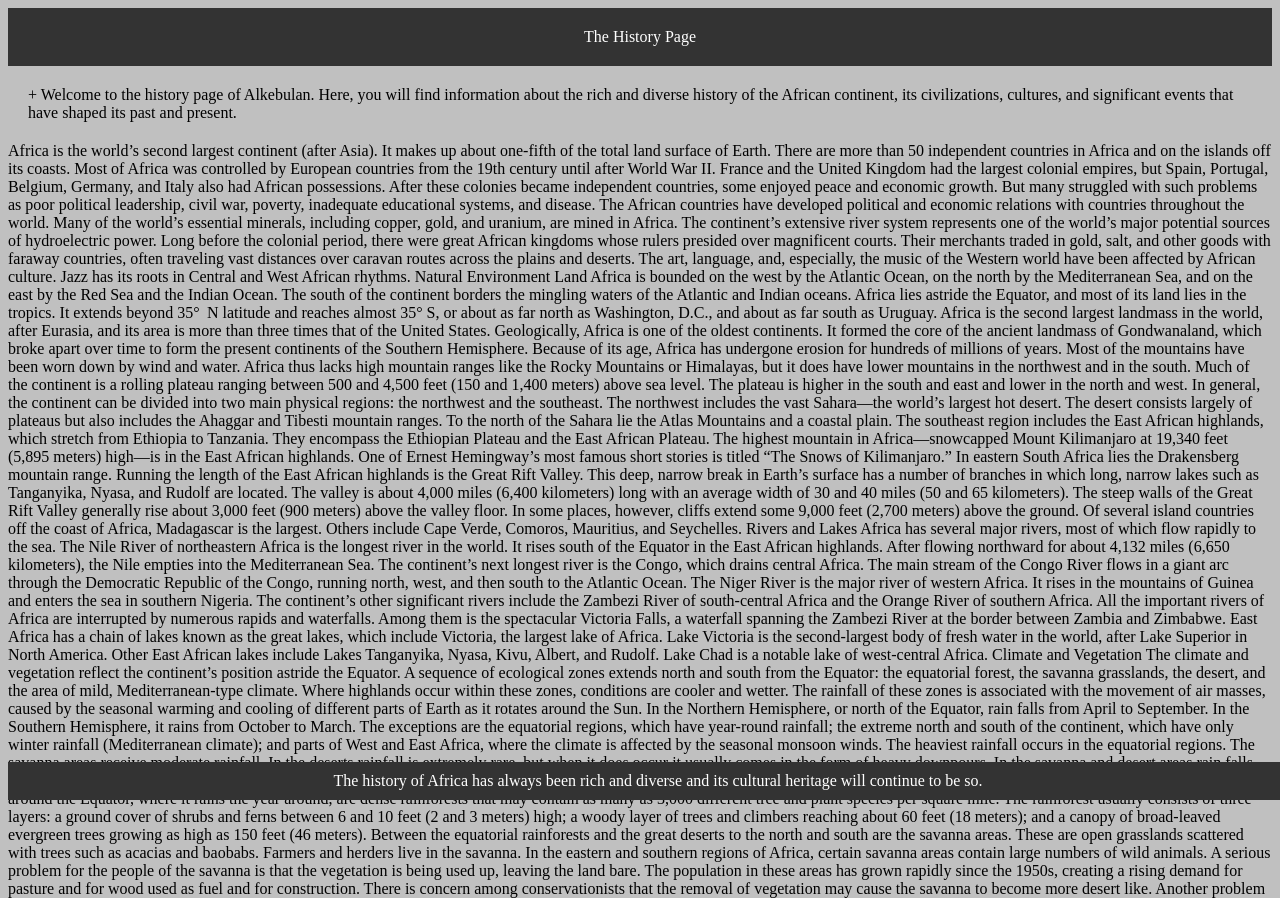
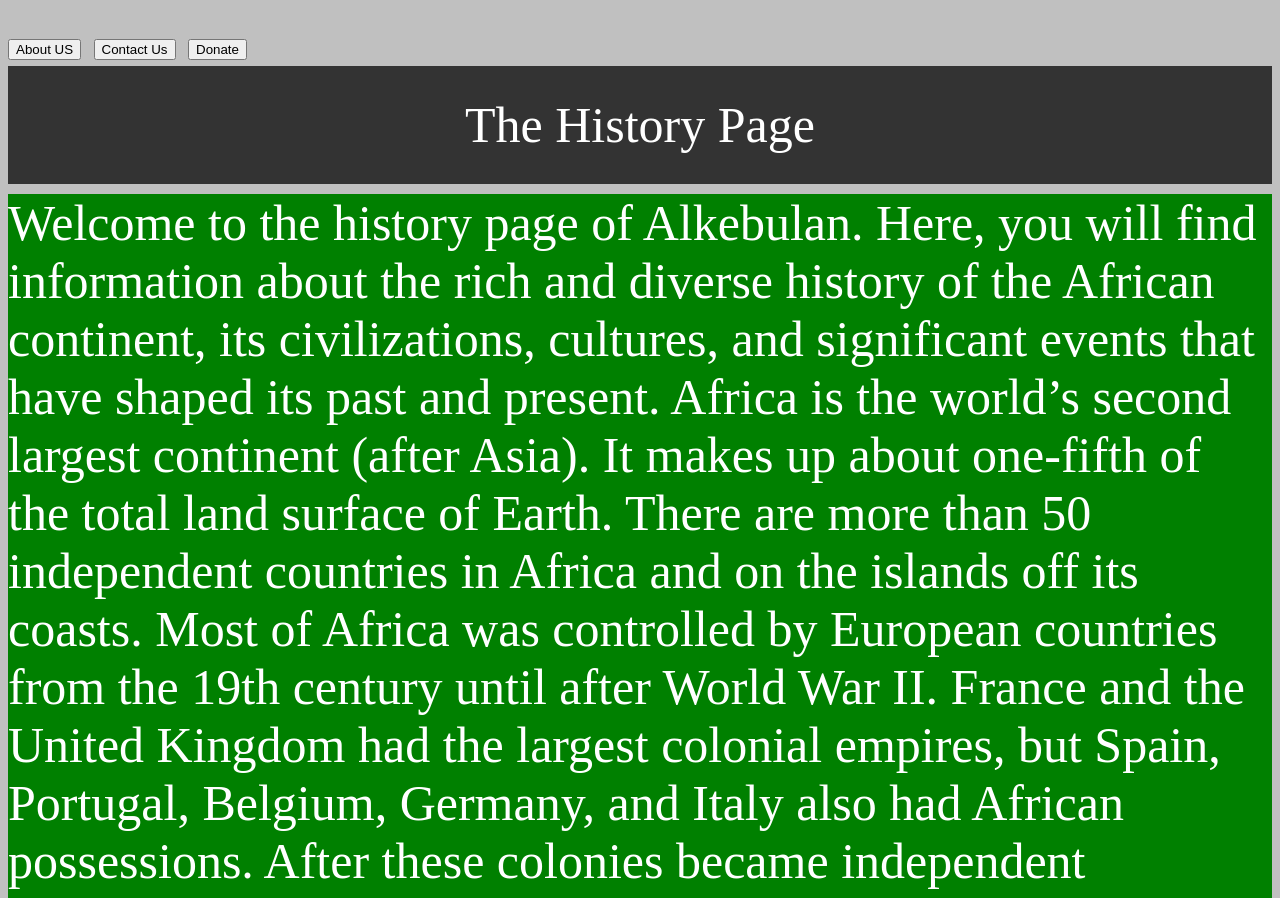
Before and after one commit to shed2013/afhistory, a plain HTML site: page index.html in a window 1280 px wide. Shown: the top 898 px of the page. Drawn offline with Linux system fonts and the light colour scheme.

Commit message:
all updated

```diff
--- a/index.html
+++ b/index.html
@@ -9,46 +9,67 @@
     <style>
         body {
             background-color: silver;
+            display:flexbox;
+            font-size:50px;
+        }
+        .grid{
+            grid:30%;
+                grid-template-rows: 23%;
+    grid-template-columns: 43%;
+    grid-template-areas :53%;
+    grid-auto-flow:column ;
+    grid-auto-rows:auto ;
+    grid-auto-columns:auto ;
         }
 
         header {
             background-color: #333;
             color: #fff;
-            padding: 20px;
             text-align: center;
+            padding: 30px;
+            margin-bottom :10px;
         }
 
         main {
-            padding: 20px;
+            display:flexbox;
+            background-color: green;
+            color:white;
+            width: auto;
+            height:auto;
+            font-size: 50px;
         }
+
 
         footer {
             background-color: #333;
             color: #fff;
             text-align: center;
             padding: 10px;
-            position: fixed;
-            bottom: 0;
-            width: 100%;
         }
     </style>
+    <span class="grid">
+    <button>About US</button>
+    <button>Contact Us</button>
+    <button>Donate</button>
+    </span>
     <header>The History Page</header>
 
-    <main>+
+    <main>
         Welcome to the history page of Alkebulan. Here,
         you will find information about the rich and diverse
         history of the African continent, its civilizations,
         cultures, and significant events that have shaped its past and present.
-    </main>
+
 
         Africa is the world’s second largest continent (after Asia). It makes up about one-fifth of the total land surface of Earth. There are more than 50 independent countries in Africa and on the islands off its coasts.
 Most of Africa was controlled by European countries from the 19th century until after World War II. France and the United Kingdom had the largest colonial empires, but Spain, Portugal, Belgium, Germany, and Italy also had African possessions. After these colonies became independent countries, some enjoyed peace and economic growth. But many struggled with such problems as poor political leadership, civil war, poverty, inadequate educational systems, and disease.
 The African countries have developed political and economic relations with countries throughout the world. Many of the world’s essential minerals, including copper, gold, and uranium, are mined in Africa. The continent’s extensive river system represents one of the world’s major potential sources of hydroelectric power.
 Long before the colonial period, there were great African kingdoms whose rulers presided over magnificent courts. Their merchants traded in gold, salt, and other goods with faraway countries, often traveling vast distances over caravan routes across the plains and deserts. The art, language, and, especially, the music of the Western world have been affected by African culture. Jazz has its roots in Central and West African rhythms.
 
-Natural Environment
-Land
-Africa is bounded on the west by the Atlantic Ocean, on the north by the Mediterranean Sea, and on the east by the Red Sea and the Indian Ocean. The south of the continent borders the mingling waters of the Atlantic and Indian oceans.
+<h3><b>Natural Environment</b></h3>
+<b>Land</b><br>
+<span>
+    Africa is bounded on the west by the Atlantic Ocean, on the north by the Mediterranean Sea, and on the east by the Red Sea and the Indian Ocean. The south of the continent borders the mingling waters of the Atlantic and Indian oceans.
 Africa lies astride the Equator, and most of its land lies in the tropics. It extends beyond 35°  N latitude and reaches almost 35° S, or about as far north as Washington, D.C., and about as far south as Uruguay. Africa is the second largest landmass in the world, after Eurasia, and its area is more than three times that of the United States.
 Geologically, Africa is one of the oldest continents. It formed the core of the ancient landmass of Gondwanaland, which broke apart over time to form the present continents of the Southern Hemisphere. Because of its age, Africa has undergone erosion for hundreds of millions of years. Most of the mountains have been worn down by wind and water. Africa thus lacks high mountain ranges like the Rocky Mountains or Himalayas, but it does have lower mountains in the northwest and in the south. Much of the continent is a rolling plateau ranging between 500 and 4,500 feet (150 and 1,400 meters) above sea level. The plateau is higher in the south and east and lower in the north and west.
 In general, the continent can be divided into two main physical regions: the northwest and the southeast. The northwest includes the vast Sahara—the world’s largest hot desert. The desert consists largely of plateaus but also includes the Ahaggar and Tibesti mountain ranges. To the north of the Sahara lie the Atlas Mountains and a coastal plain.
@@ -89,9 +110,13 @@ Six major types of societies developed in Africa before colonial rule in the 19t
 The hunting and gathering societies were those whose livelihood was based on hunting wild game. When game was scarce, they relied on roots, herbs, and berries. Few of these societies still exist, though the San of the Kalahari Desert are an example.
 Cattle-herding societies still live on the savanna in areas where there are no cattle-killing tsetse flies. These groups have developed around the herding and trading of beef cattle. Cattle herders include, among others, the Fulani of northern Nigeria, the Masai of Kenya, and the Zulu of South Africa. They have a division of labor: men herd and hunt, while women garden and build houses. Such societies require a great deal of land for grazing cattle because there is little grass on the plain.
 The tropical forest societies related to nature in a different way. Because the land was relatively more fertile, large populations could be supported in these areas. Most often, people lived in scattered villages. This scattering prevented overuse of the land. With axes and hoes, these people cut away at the dense brush, piled and burned it, and used the ashes for fertilizer (slash-and-burn agriculture). Their crops included cassavas (plants with tuberous roots that taste like potatoes), sweet potatoes, bananas, plantains (hard, green fruits of the banana family), and some cereal grains. The villagers were bound to one another in tightly knit, dependent groups. Together they cleared the dense forest, and in times of trouble they assisted one another.
-On the coasts and along the rivers, the fishing societies found good sources of protein for their diet. Their life centered around fishing, usually with nets. They traded the fishes for animal skins and other necessities produced by the people of the interior forests. Some members of the village were specialists in boatbuilding or netmaking, but all the work required cooperation.
-
-    <footer> The history of Africa has always been rich and diverse and its cultural heritage will continue to be so.
+On the coasts and along the rivers, the fishing societies found good sources of protein for their diet. Their life centered
+ around fishing, usually with nets. They traded the fishes for animal skins and other necessities produced by the people of the
+  interior forests. Some members of the village were specialists in boatbuilding or netmaking, but all the work required cooperation.
+    </span>
+    </main>
+    <footer>
+        The history of Africa has always been rich and diverse and its cultural heritage will continue to be so.
     </footer>
 </body>
 </html>
```
